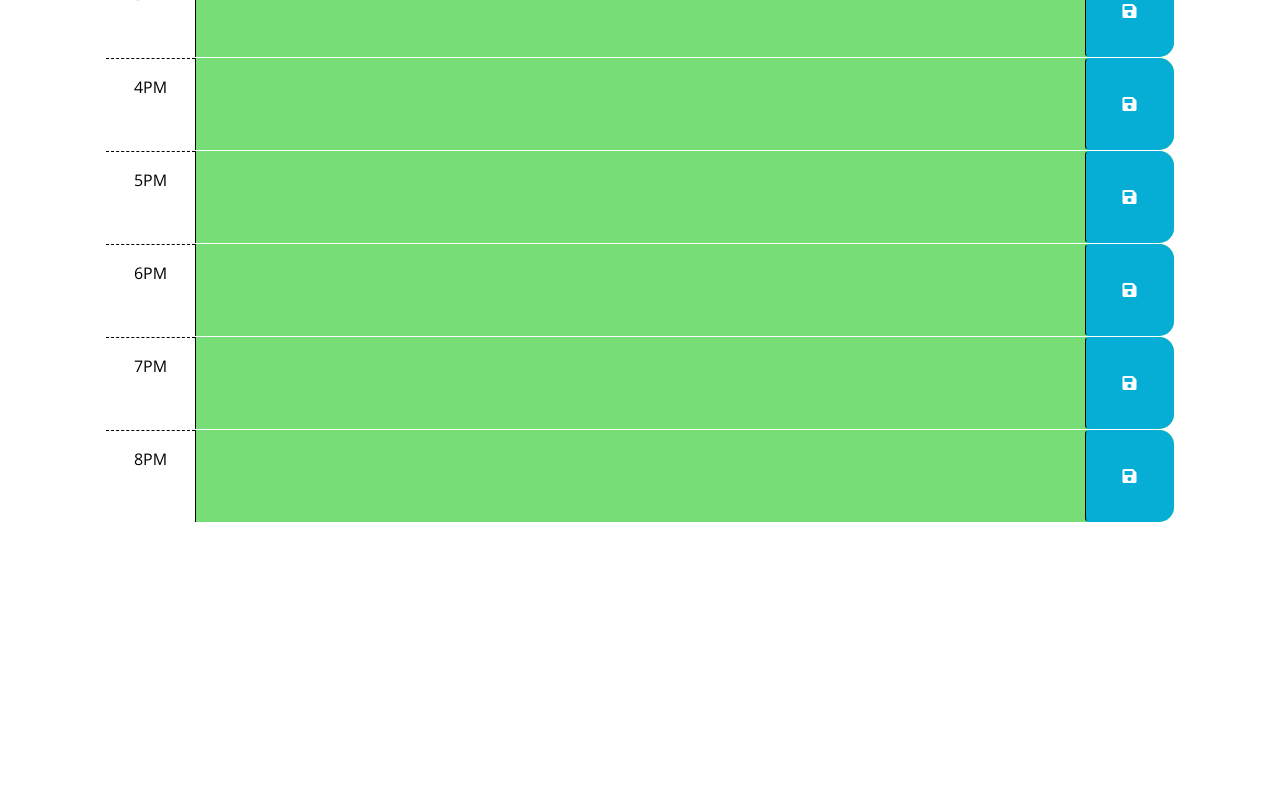
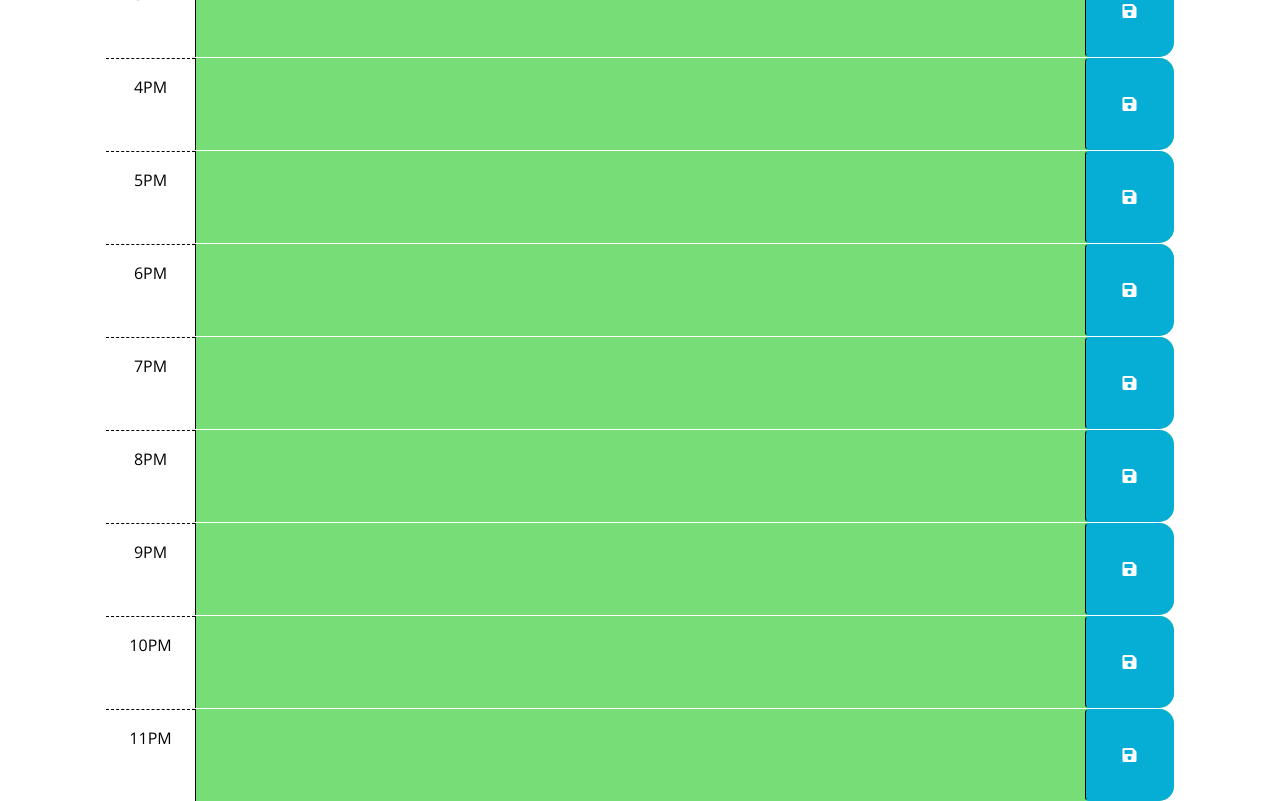
Before and after one commit to kendall529/kendall-s-scheduler, a plain HTML site: page index.html in a window 1280 px wide. Shown: the part 896-1697 px from the top of the page. Before the commit the page ends 1418 px from the top, so only its background shows below. Drawn offline with nearby package versions, Linux system fonts and the light colour scheme.

Commit message:
Finallygit add -A! fixed the localStorage for loop

```diff
--- a/index.html
+++ b/index.html
@@ -152,6 +152,33 @@
           <i class="fas fa-save" aria-hidden="true"></i>
         </button>
       </div>
+      <div id="hour-21" class="row time-block present">
+        <div class="col-2 col-md-1 hour text-center py-3">
+          9PM
+        </div>
+        <textarea class="col-8 col-md-10 description" rows="3"> </textarea>
+        <button class="btn saveBtn col-2 col-md-1" aria-label="save">
+          <i class="fas fa-save" aria-hidden="true"></i>
+        </button>
+      </div>
+      <div id="hour-22" class="row time-block present">
+        <div class="col-2 col-md-1 hour text-center py-3">
+          10PM
+        </div>
+        <textarea class="col-8 col-md-10 description" rows="3"> </textarea>
+        <button class="btn saveBtn col-2 col-md-1" aria-label="save">
+          <i class="fas fa-save" aria-hidden="true"></i>
+        </button>
+      </div>
+      <div id="hour-23" class="row time-block present">
+        <div class="col-2 col-md-1 hour text-center py-3">
+          11PM
+        </div>
+        <textarea class="col-8 col-md-10 description" rows="3"> </textarea>
+        <button class="btn saveBtn col-2 col-md-1" aria-label="save">
+          <i class="fas fa-save" aria-hidden="true"></i>
+        </button>
+      </div>
 
     <script src="https://code.jquery.com/jquery-3.4.1.min.js"></script>
     <script
--- a/script.js
+++ b/script.js
@@ -17,21 +17,20 @@ $(document).ready(function () {
       // this being the button and then connecting to the elements with the same parent
       // specifying the element with the class of 'description' and then getting the value
       // that will be entered at a later time
-        var description = $(this).siblings('.description').val();
+        var description = $(this).siblings('textarea').val();
         console.log(description);
         var hour = $(this).parent().attr('id');
         console.log(hour);
       //
         localStorage.setItem(hour, description);
-    for(var i = 0; i < 12; i++) {
-      var timeSlot = $('#hour-' + i + ' .description');
+      });
 
-      // console.log('#hour-' + [i] + ' .description');
 
-      timeSlot.val(localStorage.getItem(hour));
+    for(var i = 9; i < 23; i++) {
+      var hour = '#hour-' + i;
+      var timeSlot = $(hour + ' .description');
+      timeSlot.val(localStorage.getItem('hour-' + i));
     }
-    });
-
 
 
   //
```
Also changed, not shown: Assets/Screenshot 2023-04-20 at 6.52.15 PM.png (added), 2 other files.
